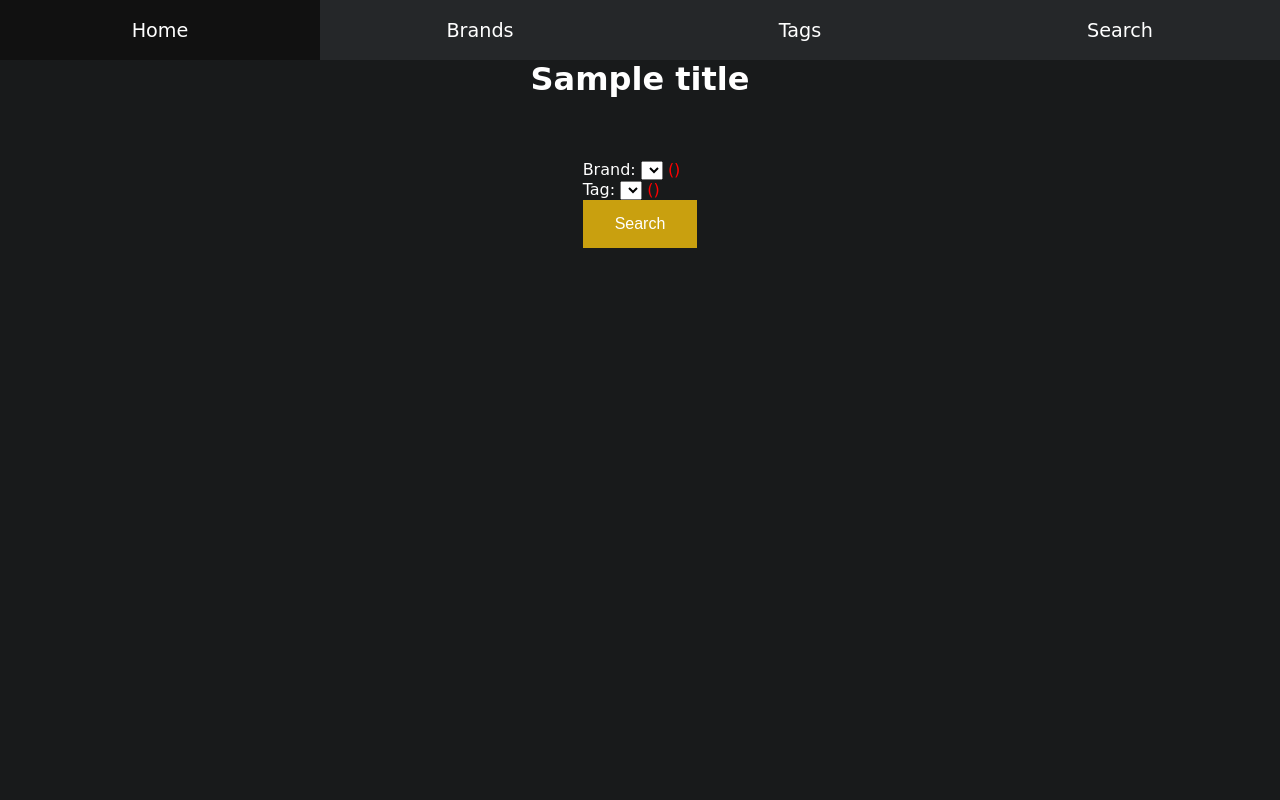
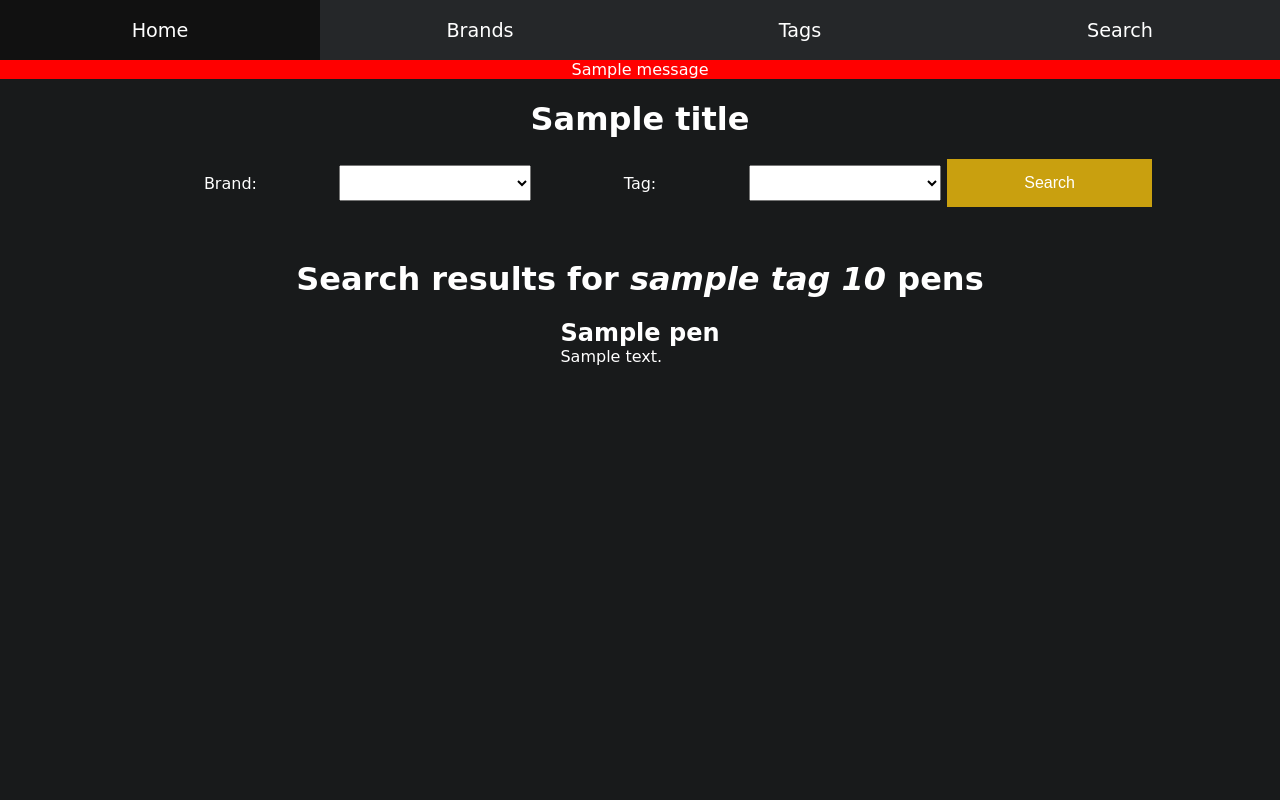
Before and after one commit to FarzadHayat/internet-pen-database, a Flask app: template templates/search.html in a window 1280 px wide. Run offline with Flask 2, Linux system fonts and the light colour scheme; the template is opened without the code that fills it: values that come from a table or form of the project are taken from there, most other values are stand-ins (such as "Sample title", 1, 10 or a date in 2020); one stand-in notice (Sample message) is shown; lists and menus that the app fills with data are empty; parts of the project's set-up code (start-up, migrations or seed data) failed here and were passed over; some libraries are stand-ins or nearby versions.

Commit message:
Fixed the html for the 404 page. Merged the search form and search results pages into one html template. This better because the user can modify their search and view the results on the same page. Created a variables for navbar height to let me change the height by only changing one variable. Added flash messages for things like creating/editing/deleting brands. With flash message css to make it appear just below the navbar with a red background. Added css to search form. Need to fix css for create/edit brand form.

```diff
--- a/main.py
+++ b/main.py
@@ -1,6 +1,6 @@
 import os
 import secrets
-from flask import Flask, render_template, abort, request, redirect, url_for
+from flask import Flask, render_template, abort, request, redirect, url_for, flash
 from flask_sqlalchemy import SQLAlchemy
 import models
 from forms import Search, Add_Brand
@@ -72,12 +72,15 @@
     # form submitted to the server by a user
     if form.validate_on_submit():
         new_brand = models.Brand()
+        # set brand name and description from form data
         new_brand.name = form.name.data
         new_brand.desc = form.desc.data
         if form.photo.data:
             photo_file = save_photo(form.photo.data)
             new_brand.photo = photo_file
         new_brand.deletable = True
+        # flash message to let user know that the brand has been created
+        flash('{} brand successfully created.'.format(new_brand.name))
         db.session.add(new_brand)
         db.session.commit()
         return redirect(url_for('brand', id=new_brand.id))
@@ -92,6 +95,7 @@
     brand = db.session.query(models.Brand).filter(models.Brand.id==id).first_or_404()
     # form submitted to the server by a user
     if form.validate_on_submit():
+        # set brand name and description from form data
         brand.name = form.name.data
         brand.desc = form.desc.data
         # check if user wants to update the brand photo
@@ -102,13 +106,17 @@
             delete_photo(brand.photo)
             # set new photo
             brand.photo = photo_file
+        # flash message to let user know that the brand has been edited
+        flash('{} brand successfully edited.'.format(brand.name))
         db.session.commit()
         return redirect(url_for('brand', id=brand.id))
     # populate fields with currently saved data
     form.name.data = brand.name
     form.desc.data = brand.desc
+    # title for the edit page
+    title = "Editing {} brand".format(brand.name)
     # request to see the page
-    return render_template('add_edit_brand.html', form = form, title = "Edit Brand", legend = "Save")
+    return render_template('add_edit_brand.html', form = form, title = title, legend = "Save")
 
 # form to delete a brand from the database
 @app.route('/delete_brand/<int:id>')
@@ -117,6 +125,8 @@
     # delete saved photo from files
     if brand.photo:
         photo_file = delete_photo(brand.photo)
+    # flash message to let user know that the brand has been deleted
+    flash('{} brand successfully deleted.'.format(brand.name))
     # delete brand from database
     db.session.delete(brand)
     db.session.commit()
@@ -142,9 +152,8 @@
             tag = models.Tag.query.filter_by(id = selected_tag).first()
             # Get a list of the pens common between the brand and the tag chosen.
             results = list(set(brand.pens).intersection(tag.pens))
-            print(results)
-            # render the search results page
-            return render_template('search_results.html', brand = brand.name, tag = tag.name, results = results)
+            # render the search results
+            return render_template('search.html', title = "Find a Pen", form = form, brand = brand.name, tag = tag.name, results = results)
         else:
             abort(404)
     return render_template('search.html', title = "Find a Pen", form = form)
--- a/static/css/style.css
+++ b/static/css/style.css
@@ -20,6 +20,8 @@
     --main-color-theme: rgb(201, 160, 15);
     /* gets value of navbar items from a javascript function */
     --navbar-items: 4;
+    /* navbar height variable | so I can modify the value in only one place */
+    --navbar-height: 60px;
 }
 
 /* main div inside body that contains everything */
@@ -29,21 +31,33 @@
     width: 100%;
     overflow-y: scroll;
     scroll-snap-type: y mandatory;
-    scroll-padding-top: 60px;
+    scroll-padding-top: var(--navbar-height);
 }
 
 /* applies to every container div inside the body eg. landing page, all brands, all tags */
 .section{
     width: 100%;
-    /* adjust for fixed header by substracting 60px */
-    min-height: calc(100vh - 60px);
+    /* adjust for fixed header by substracting navbar height */
+    min-height: calc(100vh - var(--navbar-height));
     display: grid;
     place-items: start center;
     scroll-snap-align: start;
 }
 
-/* page titles */
-h1{
+/* flash messages */
+#flashes{
+    min-height: auto;
+    row-gap: 1px;
+}
+
+.flash{
+    width: 100%;
+    background-color: red;
+    text-align: center;
+}
+
+/* page titles and subtitles */
+h1, h2, h3{
     text-align: center;
 }
 
@@ -53,7 +67,7 @@
     background-color: #252729;
     position: fixed;
     width: 100%;
-    height: 60px;
+    height: var(--navbar-height);
     z-index: 1000;
     transition: all 0.4s ease;
     display: grid;
@@ -259,14 +273,42 @@
     height: auto;
 }
 
-/* forms */
-#form{
-    display: grid;
-    place-items: center;
-    width: 20%;
+/* search page */
+/* entire page */
+#search{
+    padding: 0 10vw;
 }
 
-#submit{
+/* search form */
+#form{
+    width: 100%;
+    height: 100%;
+}
+
+#form form{
+    margin: auto;
+    display: grid;
+    grid-template-columns: repeat(5, 1fr);
+    place-items: center;
+}
+
+#form p{
+    width: 100%;
+    height: 100%;
+    display: grid;
+    grid-template-columns: auto;
+    place-items: center;
+    padding: 0.4em;
+}
+
+#form select{
+    width: 100%;
+    height: 100%;
+    text-align: center;
+    justify-content: center;
+}
+
+#form #submit{
     width: 100%;
     border: none;
     padding: 15px 32px;
@@ -276,6 +318,11 @@
     display: inline-block;
     font-size: 16px;
     background-color: var(--main-color-theme);
+}
+
+/* search results */
+#search-results{
+
 }
 
 /* all tags page */
--- a/templates/layout.html
+++ b/templates/layout.html
@@ -11,6 +11,15 @@
     <body>
         <div id="main">
             {% include 'nav.html' %}
+            {% with messages = get_flashed_messages() %}
+            {% if messages %}
+            <div class="section" id="flashes">
+                {% for message in messages %}
+                <p class="flash">{{ message }}</p>
+                {% endfor %}
+            </div>
+            {% endif %}
+            {% endwith %}
             {% block content %}{% endblock %}
         </div>
     </body>
--- a/templates/search.html
+++ b/templates/search.html
@@ -1,15 +1,34 @@
 {% extends 'layout.html' %}
 {% block content %}
 <!-- html page for searching the website content -->
-<div class="section" style="grid-template-rows: 100px 1fr;">
-  <h1>{{ title }}</h1>
+<div class="section" style="grid-template-rows: repeat(3, minmax(10vh, auto)) 1fr;" id="search">
+  <h1 style="margin: auto;">{{ title }}</h1>
+  <!-- search form -->
   <div id="form">
     <form method="POST" enctype="multipart/form-data">
       {{ form.csrf_token }}
-      <p>Brand: {{ form.brand }} <span style="color:red">{{ form.brand.errors }}</span></p>
-      <p>Tag: {{ form.tag }} <span style="color:red">{{ form.tag.errors }}</span></p>
+      <label>Brand:</label>
+      <p>{{ form.brand }} {% if form.brand.errors %}<span style="color:red">{{ form.brand.errors }}</span>{% endif %}</p>
+      <label>Tag:</label>
+      <p>{{ form.tag }} {% if form.tag.errors %}<span style="color:red">{{ form.tag.errors }}</span>{% endif %}</p>
       <input type="submit" value="Search" id="submit">
     </form>
   </div>
+  <!-- search results | only display this section if user has submitted a search -->
+  {% if results != null %}
+  <h1 style="margin: auto;">Search results for <i>{{ tag|lower }} {{ brand }}</i> pens</h1>
+  <div id="search-results">
+    <!-- display a list of all pens found -->
+    {% if results|length != 0 %}
+    {% for pen in results %}
+    <h2><a href="{{ url_for('pen', id = pen.id) }}">{{ pen.name }}</a></h2>
+    <p>{{ pen.desc }}</p>
+    {% endfor %}
+    <!-- if no pens are found for search options -->
+    {% else %}
+    <h2 style="color: #d83737;">No pens found</h2>
+    {% endif %}
+  </div>
+  {% endif %}
 </div>
 {% endblock %}
```
Also changed, not shown: templates/404.html (+6 -4 lines), templates/search_results.html (deleted, +0 -15 lines), pens.db, static/images/brands/2c954cfd1cdc8e1d.jpg (deleted), static/images/brands/7e067191cbb10eff.jpg (added), static/images/brands/99319152f1a9ccc1.jpg (added), static/images/brands/9ee37e211024c8cb.png (deleted).
